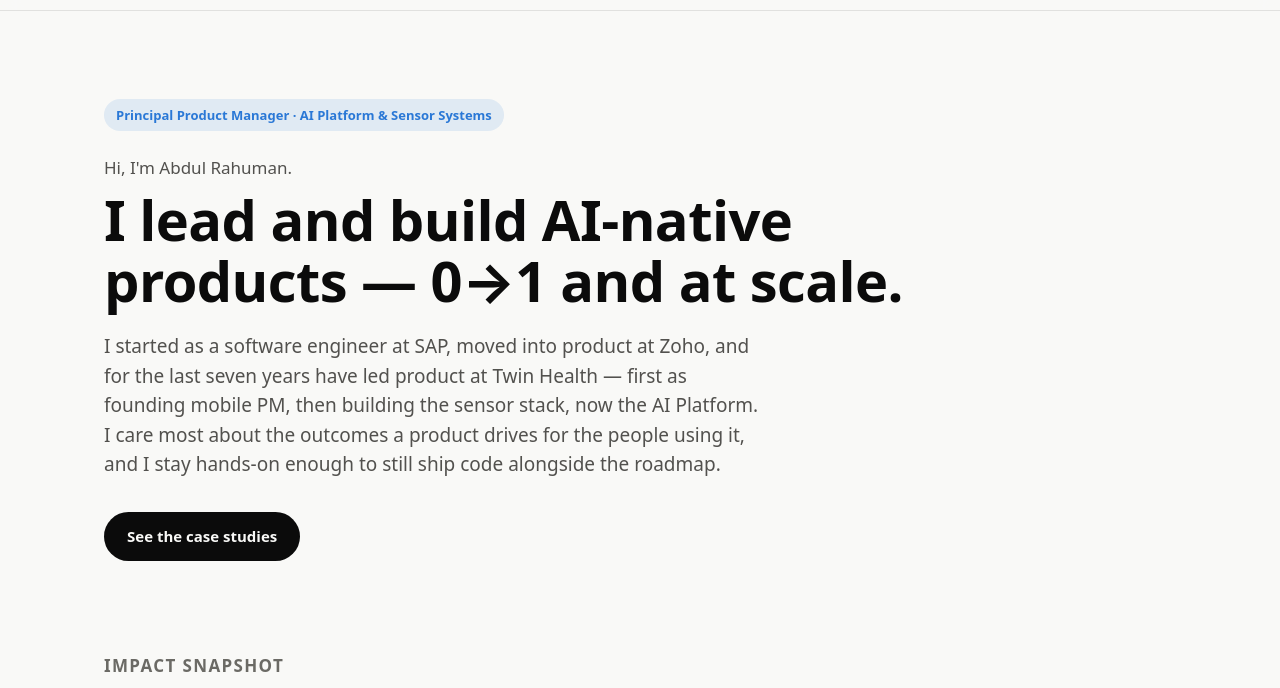
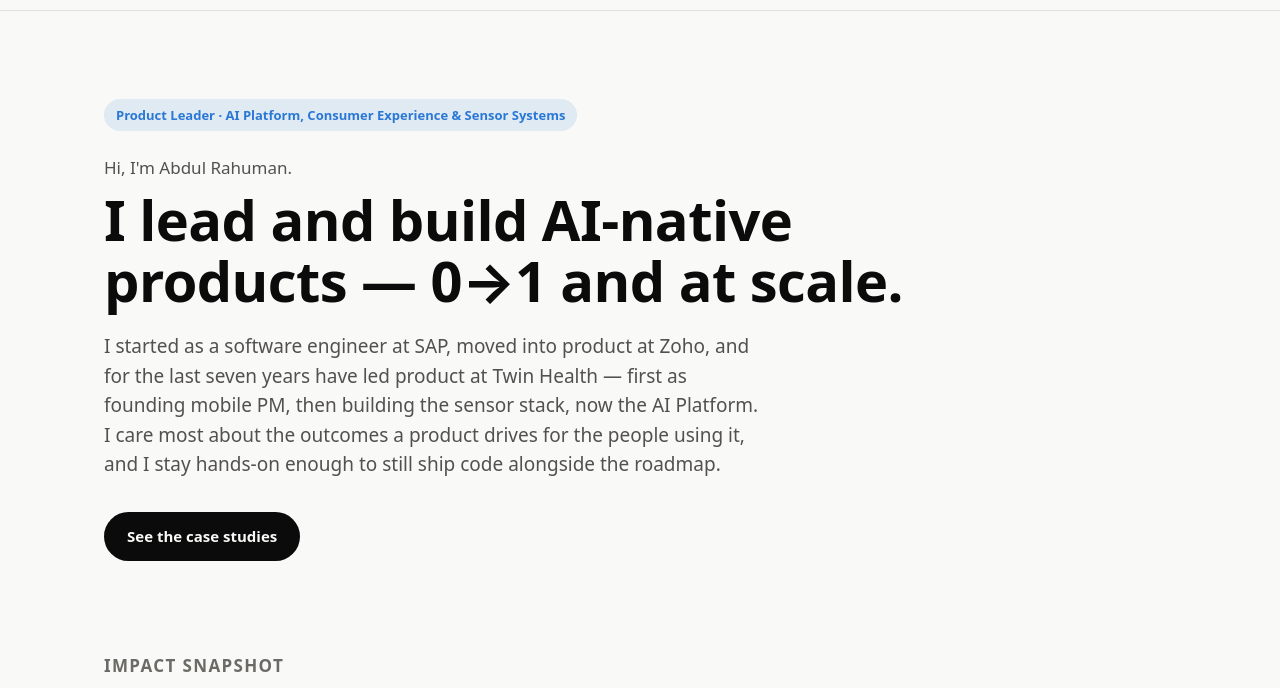
Before and after one commit to AbdulRahumanM/AbdulRahumanM.github.io, a plain HTML site: page index.html in a window 1280 px wide. Shown: the part 54-742 px from the top of the page. Drawn offline with Linux system fonts and the light colour scheme.

Commit message:
Reposition hero kicker and meta as Product Leader across AI Platform, Consumer Experience, and Sensor Systems

```diff
--- a/index.html
+++ b/index.html
@@ -4,7 +4,7 @@
 <meta charset="UTF-8">
 <meta name="viewport" content="width=device-width, initial-scale=1">
 <title>Abdul Rahuman M — Product Leader, AI Platform &amp; Sensor Systems</title>
-<meta name="description" content="Principal Product Manager building production AI agentic systems and IoT sensor platforms at Twin Health — from 72% to 98% efficacy, 43% to 66% setup rates, $3M+ in COGS savings.">
+<meta name="description" content="Product Leader building production AI agentic systems and IoT sensor platforms at Twin Health — from 72% to 98% efficacy, 43% to 66% setup rates, $3M+ in COGS savings.">
 <meta property="og:type" content="website">
 <meta property="og:url" content="https://abdulrahuman.com/">
 <meta property="og:title" content="Abdul Rahuman M — Product Leader, AI Platform & Sensor Systems">
@@ -12,7 +12,7 @@
 <meta property="og:image" content="https://abdulrahuman.com/assets/og-image.png">
 <meta property="og:image:width" content="1200">
 <meta property="og:image:height" content="630">
-<meta property="og:image:alt" content="Abdul Rahuman M — Principal Product Manager. Building production AI agentic systems and IoT sensor platforms in health-tech.">
+<meta property="og:image:alt" content="Abdul Rahuman M — Product Leader. Building production AI agentic systems and IoT sensor platforms in health-tech.">
 <meta name="twitter:card" content="summary_large_image">
 <meta name="twitter:title" content="Abdul Rahuman M — Product Leader, AI Platform & Sensor Systems">
 <meta name="twitter:description" content="Case studies in AI agentic systems and sensor/IoT platforms shipped at scale.">
@@ -54,7 +54,7 @@
   <!-- HERO -->
   <header class="hero">
     <div class="wrap">
-      <span class="hero-kicker">Principal Product Manager · AI Platform &amp; Sensor Systems</span>
+      <span class="hero-kicker">Product Leader · AI Platform, Consumer Experience &amp; Sensor Systems</span>
       <p class="hero-greeting">Hi, I'm Abdul Rahuman.</p>
       <h1>I lead and build AI-native products — 0→1 and at scale.</h1>
       <p class="lede">I started as a software engineer at SAP, moved into product at Zoho, and for the last seven years have led product at Twin Health — first as founding mobile PM, then building the sensor stack, now the AI Platform. I care most about the outcomes a product drives for the people using it, and I stay hands-on enough to still ship code alongside the roadmap.</p>
```
